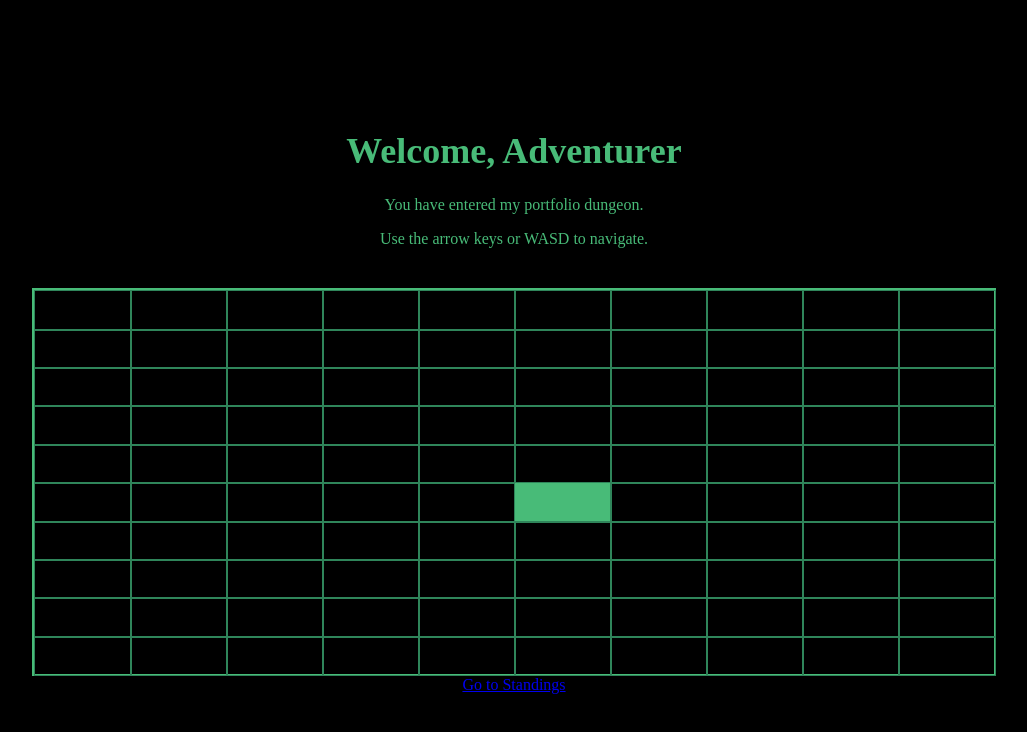
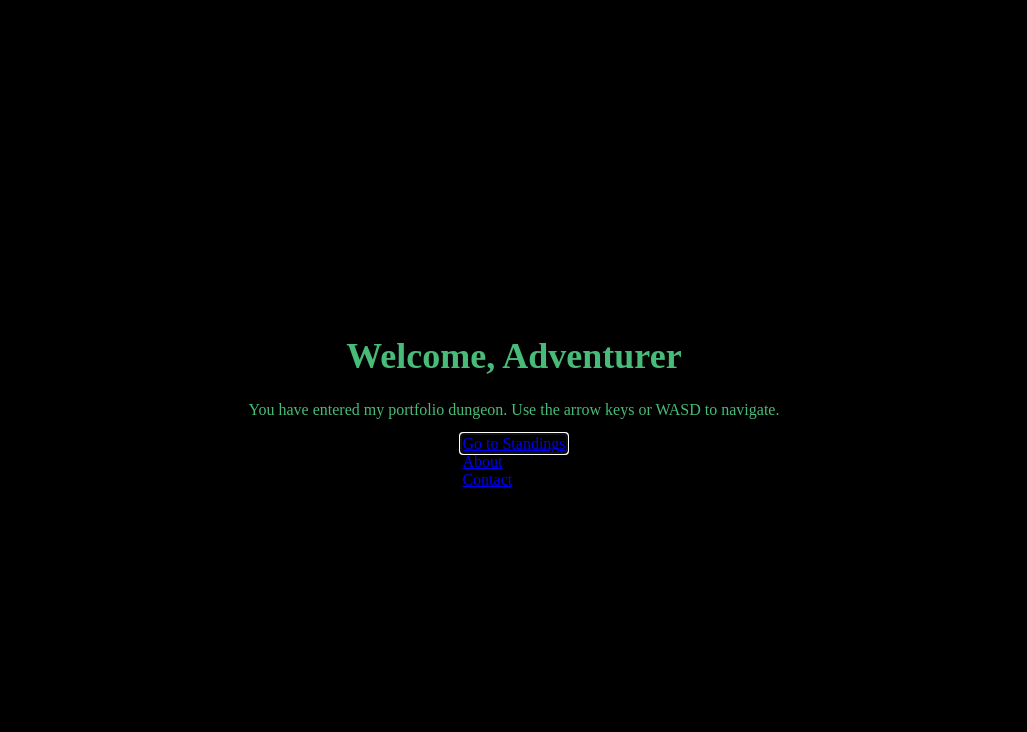
Before and after one commit to mrkdeng/portfolio-dungeon, a Next.js app: page / in a window 1280 px wide. Shown: the top 732 px of the page, without its empty margins (126-1153 px from the left). Built offline with nearby package versions, Linux system fonts and the light colour scheme; a web font is replaced by a local one.

Commit message:
add highlighted to the selected index

```diff
--- a/app/page.tsx
+++ b/app/page.tsx
@@ -1,67 +1,56 @@
 "use client";
 import "@styles/global.css";
 import Link from "next/link";
-import { useState, useEffect } from "react";
+import { useState, useEffect, useRef } from "react";
 
-export default function Home() {
-  const [playerPosition, setPlayerPosition] = useState({ x: 5, y: 5 });
-  const gridSize = 10;
-
-  const movePlayer = (dx: number, dy: number) => {
-    setPlayerPosition((prev) => {
-      const newX = Math.max(0, Math.min(gridSize - 1, prev.x + dx));
-      const newY = Math.max(0, Math.min(gridSize - 1, prev.y + dy));
-      return { x: newX, y: newY };
-    });
-  };
+export default function NavigationPage() {
+  const links = [
+    { href: "/standings", label: "Go to Standings" },
+    { href: "/about", label: "About" },
+    { href: "/contact", label: "Contact" },
+  ];
+  const [selectedIndex, setSelectedIndex] = useState(0);
+  const linkRefs = useRef<(HTMLAnchorElement | null)[]>([]);
 
   useEffect(() => {
     const handleKeyDown = (event: KeyboardEvent) => {
       switch (event.key) {
         case "ArrowUp":
         case "w":
-          movePlayer(0, -1);
+          setSelectedIndex((prev) => (prev > 0 ? prev - 1 : links.length - 1));
           break;
         case "ArrowDown":
         case "s":
-          movePlayer(0, 1);
+          setSelectedIndex((prev) => (prev < links.length - 1 ? prev + 1 : 0));
           break;
-        case "ArrowLeft":
-        case "a":
-          movePlayer(-1, 0);
-          break;
-        case "ArrowRight":
-        case "d":
-          movePlayer(1, 0);
+        case "Enter":
+          linkRefs.current[selectedIndex]?.click();
           break;
         default:
           break;
       }
     };
+
     window.addEventListener("keydown", handleKeyDown);
     return () => window.removeEventListener("keydown", handleKeyDown);
-  }, []);
+  }, [selectedIndex]);
+
+  useEffect(() => {
+    linkRefs.current[selectedIndex]?.focus();
+  }, [selectedIndex]);
 
   return (
     <div className="portfolio-container">
       <h1>Welcome, Adventurer</h1>
-      <p>You have entered my portfolio dungeon.</p>
-      <p>Use the arrow keys or WASD to navigate.</p>
-      <div className="grid-container">
-        {[...Array(gridSize * gridSize)].map((_, index) => {
-          const x = index % gridSize;
-          const y = Math.floor(index / gridSize);
-          return (
-            <div
-              key={index}
-              className={`grid-item ${playerPosition.x === x && playerPosition.y === y ? "player" : ""}`}
-            ></div>
-          );
-        })}
-      </div>
-      {/* Add the Link component to navigate to /standings */}
-      <div className="standings-link">
-        <Link href="/standings">Go to Standings</Link>
+      <p>You have entered my portfolio dungeon. Use the arrow keys or WASD to navigate.</p>
+      <div className="links-container">
+        {links.map((link, index) => (
+          <div key={link.href} className={selectedIndex === index ? "highlighted" : ""}>
+            <Link href={link.href} ref={(el) => { linkRefs.current[index] = el; }}>
+              {link.label}
+            </Link>
+          </div>
+        ))}
       </div>
     </div>
   );
```
